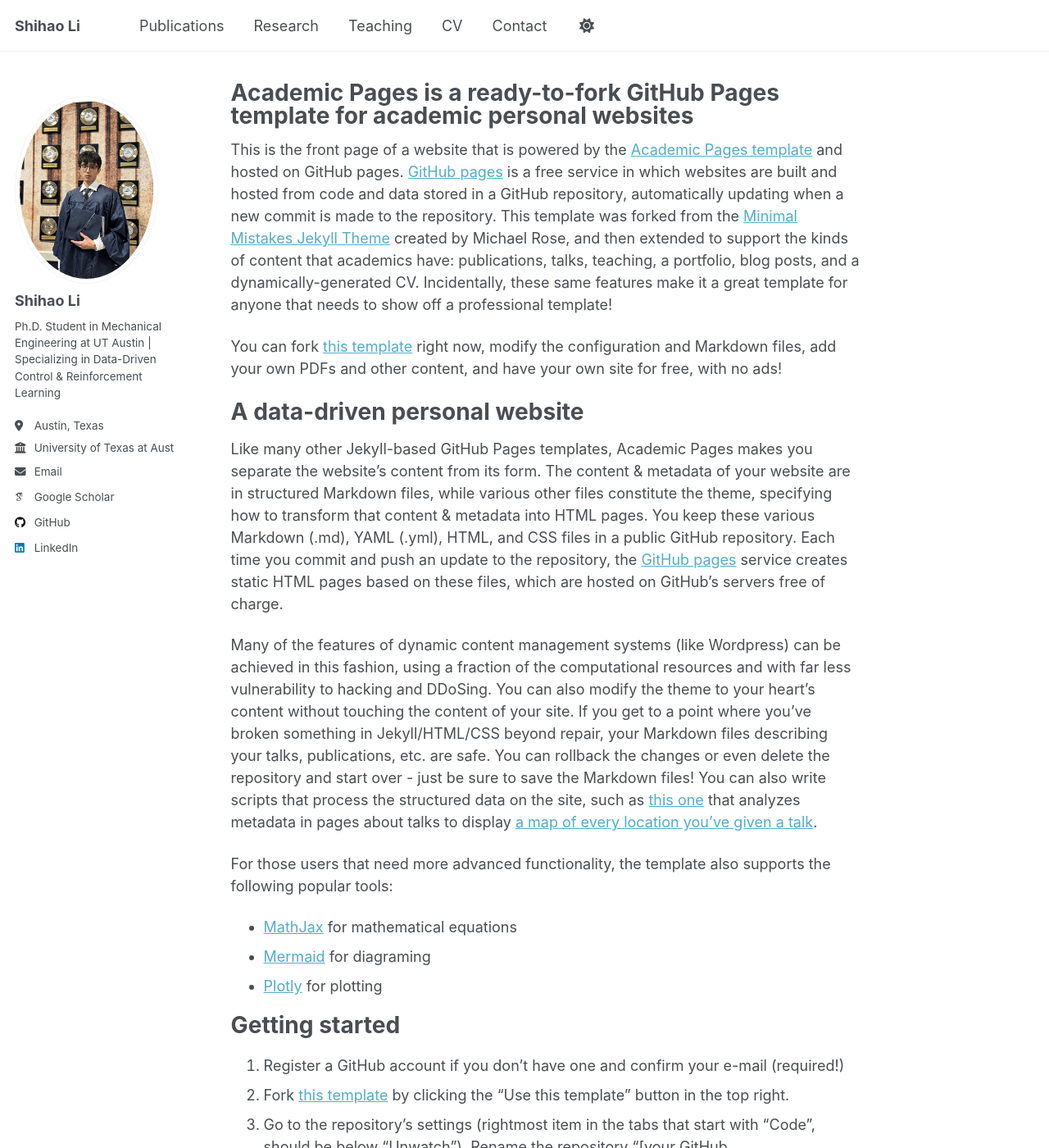
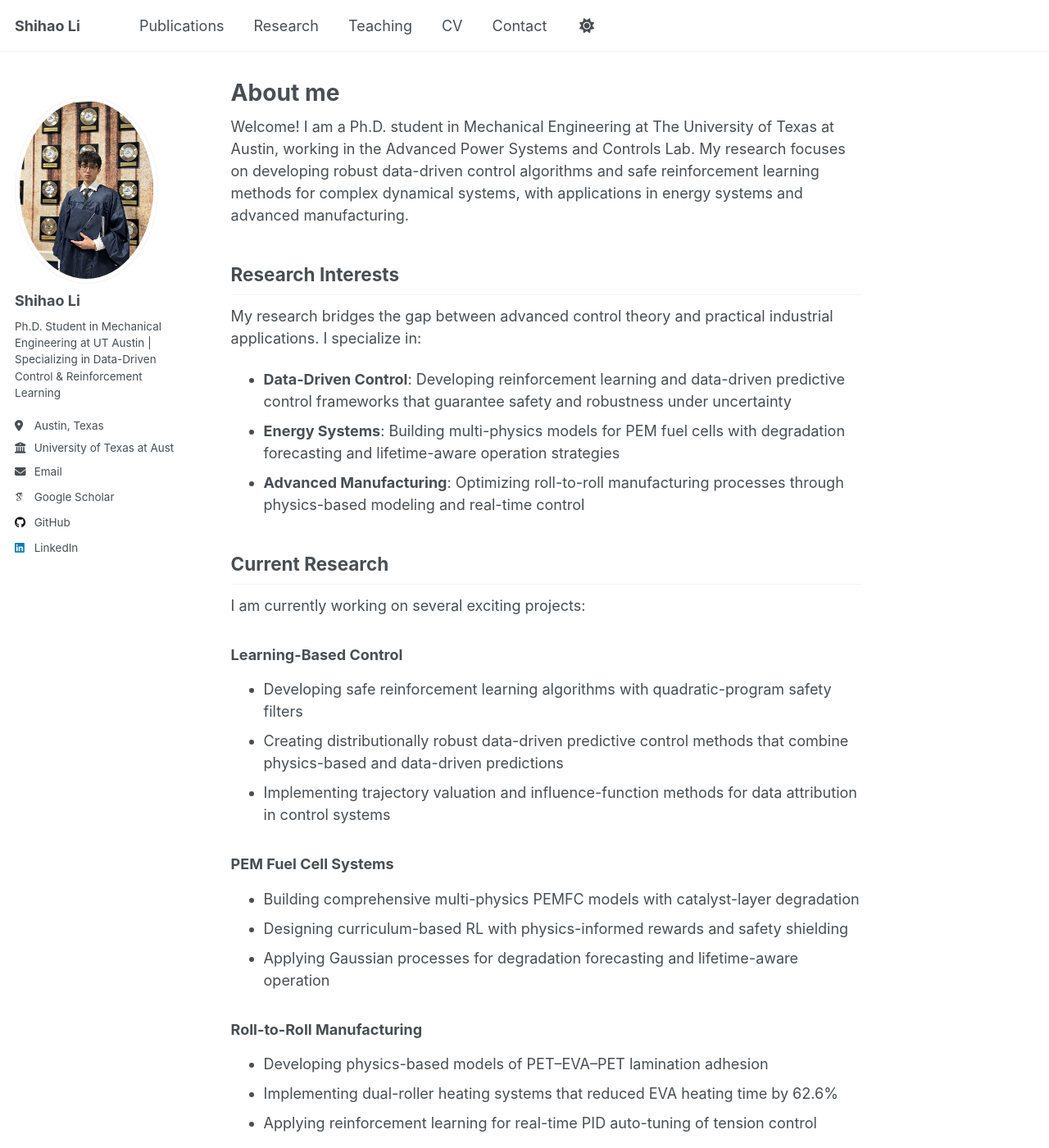
Before and after one commit to SheeHow/shihaoli.github.io, a Jekyll site: the page built from _pages/about.md, in a window 1280 px wide and 1400 px high. Shown: the whole window at 82% size. Built offline with Jekyll 4.4.1, drawn with Linux system fonts in a browser that asks for light colours; some web fonts are replaced; a script that is not in the unit is left out; some of the changed text lies outside the part shown.

Commit message:
Update about.md

```diff
--- a/_pages/about.md
+++ b/_pages/about.md
@@ -1,56 +1,73 @@
 ---
 permalink: /
-title: "Academic Pages is a ready-to-fork GitHub Pages template for academic personal websites"
+title: "About me"
 author_profile: true
 redirect_from:
   - /about/
   - /about.html
 ---
 
-This is the front page of a website that is powered by the [Academic Pages template](https://github.com/academicpages/academicpages.github.io) and hosted on GitHub pages. [GitHub pages](https://pages.github.com) is a free service in which websites are built and hosted from code and data stored in a GitHub repository, automatically updating when a new commit is made to the repository. This template was forked from the [Minimal Mistakes Jekyll Theme](https://mmistakes.github.io/minimal-mistakes/) created by Michael Rose, and then extended to support the kinds of content that academics have: publications, talks, teaching, a portfolio, blog posts, and a dynamically-generated CV. Incidentally, these same features make it a great template for anyone that needs to show off a professional template!
+Welcome! I am a Ph.D. student in Mechanical Engineering at The University of Texas at Austin, working in the Advanced Power Systems and Controls Lab. My research focuses on developing robust data-driven control algorithms and safe reinforcement learning methods for complex dynamical systems, with applications in energy systems and advanced manufacturing.
 
- You can fork [this template](https://github.com/academicpages/academicpages.github.io) right now, modify the configuration and Markdown files, add your own PDFs and other content, and have your own site for free, with no ads!
+## Research Interests
 
-A data-driven personal website
-======
-Like many other Jekyll-based GitHub Pages templates, Academic Pages makes you separate the website's content from its form. The content & metadata of your website are in structured Markdown files, while various other files constitute the theme, specifying how to transform that content & metadata into HTML pages. You keep these various Markdown (.md), YAML (.yml), HTML, and CSS files in a public GitHub repository. Each time you commit and push an update to the repository, the [GitHub pages](https://pages.github.com/) service creates static HTML pages based on these files, which are hosted on GitHub's servers free of charge.
+My research bridges the gap between advanced control theory and practical industrial applications. I specialize in:
 
-Many of the features of dynamic content management systems (like Wordpress) can be achieved in this fashion, using a fraction of the computational resources and with far less vulnerability to hacking and DDoSing. You can also modify the theme to your heart's content without touching the content of your site. If you get to a point where you've broken something in Jekyll/HTML/CSS beyond repair, your Markdown files describing your talks, publications, etc. are safe. You can rollback the changes or even delete the repository and start over - just be sure to save the Markdown files! You can also write scripts that process the structured data on the site, such as [this one](https://github.com/academicpages/academicpages.github.io/blob/master/talkmap.ipynb) that analyzes metadata in pages about talks to display [a map of every location you've given a talk](https://academicpages.github.io/talkmap.html).
+- **Data-Driven Control**: Developing reinforcement learning and data-driven predictive control frameworks that guarantee safety and robustness under uncertainty
+- **Energy Systems**: Building multi-physics models for PEM fuel cells with degradation forecasting and lifetime-aware operation strategies
+- **Advanced Manufacturing**: Optimizing roll-to-roll manufacturing processes through physics-based modeling and real-time control
 
-For those users that need more advanced functionality, the template also supports the following popular tools:
-- [MathJax](https://www.mathjax.org/) for mathematical equations
-- [Mermaid](https://mermaid.js.org/) for diagraming
-- [Plotly](https://plotly.com/javascript/) for plotting
+## Current Research
 
-Getting started
-======
-1. Register a GitHub account if you don't have one and confirm your e-mail (required!)
-1. Fork [this template](https://github.com/academicpages/academicpages.github.io) by clicking the "Use this template" button in the top right.
-1. Go to the repository's settings (rightmost item in the tabs that start with "Code", should be below "Unwatch"). Rename the repository "[your GitHub username].github.io", which will also be your website's URL.
-1. Set site-wide configuration and create content & metadata (see below -- also see [this set of diffs](http://archive.is/3TPas) showing what files were changed to set up [an example site](https://getorg-testacct.github.io) for a user with the username "getorg-testacct")
-1. Upload any files (like PDFs, .zip files, etc.) to the files/ directory. They will appear at https://[your GitHub username].github.io/files/example.pdf.
-1. Check status by going to the repository settings, in the "GitHub pages" section
+I am currently working on several exciting projects:
 
-Site-wide configuration
-------
-The main configuration file for the site is in the base directory in [_config.yml](https://github.com/academicpages/academicpages.github.io/blob/master/_config.yml), which defines the content in the sidebars and other site-wide features. You will need to replace the default variables with ones about yourself and your site's github repository. The configuration file for the top menu is in [_data/navigation.yml](https://github.com/academicpages/academicpages.github.io/blob/master/_data/navigation.yml). For example, if you don't have a portfolio or blog posts, you can remove those items from that navigation.yml file to remove them from the header.
+### Learning-Based Control
+- Developing safe reinforcement learning algorithms with quadratic-program safety filters
+- Creating distributionally robust data-driven predictive control methods that combine physics-based and data-driven predictions
+- Implementing trajectory valuation and influence-function methods for data attribution in control systems
 
-Create content & metadata
-------
-For site content, there is one Markdown file for each type of content, which are stored in directories like _publications, _talks, _posts, _teaching, or _pages. For example, each talk is a Markdown file in the [_talks directory](https://github.com/academicpages/academicpages.github.io/tree/master/_talks). At the top of each Markdown file is structured data in YAML about the talk, which the theme will parse to do lots of cool stuff. The same structured data about a talk is used to generate the list of talks on the [Talks page](https://academicpages.github.io/talks), each [individual page](https://academicpages.github.io/talks/2012-03-01-talk-1) for specific talks, the talks section for the [CV page](https://academicpages.github.io/cv), and the [map of places you've given a talk](https://academicpages.github.io/talkmap.html) (if you run this [python file](https://github.com/academicpages/academicpages.github.io/blob/master/talkmap.py) or [Jupyter notebook](https://github.com/academicpages/academicpages.github.io/blob/master/talkmap.ipynb), which creates the HTML for the map based on the contents of the _talks directory).
+### PEM Fuel Cell Systems
+- Building comprehensive multi-physics PEMFC models with catalyst-layer degradation
+- Designing curriculum-based RL with physics-informed rewards and safety shielding
+- Applying Gaussian processes for degradation forecasting and lifetime-aware operation
 
-**Markdown generator**
+### Roll-to-Roll Manufacturing
+- Developing physics-based models of PET–EVA–PET lamination adhesion
+- Implementing dual-roller heating systems that reduced EVA heating time by 62.6%
+- Applying reinforcement learning for real-time PID auto-tuning of tension control
 
-The repository includes [a set of Jupyter notebooks](https://github.com/academicpages/academicpages.github.io/tree/master/markdown_generator
-) that converts a CSV containing structured data about talks or presentations into individual Markdown files that will be properly formatted for the Academic Pages template. The sample CSVs in that directory are the ones I used to create my own personal website at stuartgeiger.com. My usual workflow is that I keep a spreadsheet of my publications and talks, then run the code in these notebooks to generate the Markdown files, then commit and push them to the GitHub repository.
+## Education
 
-How to edit your site's GitHub repository
-------
-Many people use a git client to create files on their local computer and then push them to GitHub's servers. If you are not familiar with git, you can directly edit these configuration and Markdown files directly in the github.com interface. Navigate to a file (like [this one](https://github.com/academicpages/academicpages.github.io/blob/master/_talks/2012-03-01-talk-1.md) and click the pencil icon in the top right of the content preview (to the right of the "Raw | Blame | History" buttons). You can delete a file by clicking the trashcan icon to the right of the pencil icon. You can also create new files or upload files by navigating to a directory and clicking the "Create new file" or "Upload files" buttons.
+**Ph.D. in Mechanical Engineering** (2023 - Present)
+University of Texas at Austin
+GPA: 3.95/4.0
 
-Example: editing a Markdown file for a talk
-![Editing a Markdown file for a talk](/images/editing-talk.png)
+**B.S. in Mechanical Engineering** (2019 - 2023)
+Pennsylvania State University
+GPA: 3.67/4.0, Major GPA: 3.86/4.0
 
-For more info
-------
-More info about configuring Academic Pages can be found in [the guide](https://academicpages.github.io/markdown/), the [growing wiki](https://github.com/academicpages/academicpages.github.io/wiki), and you can always [ask a question on GitHub](https://github.com/academicpages/academicpages.github.io/discussions). The [guides for the Minimal Mistakes theme](https://mmistakes.github.io/minimal-mistakes/docs/configuration/) (which this theme was forked from) might also be helpful.
+## Recent Publications
+
+I have published 8 papers in peer-reviewed journals and conferences, focusing on data-driven control, system identification, and optimization. My work includes:
+
+- Model-inspired distributionally robust data-enabled predictive control (MDR-DeePC)
+- Adhesion dynamics modeling in roll-to-roll lamination processes
+- Battery degradation minimization for autonomous mobile robots
+- Influence functions for data attribution in linear system identification
+
+[See all publications →](/publications/)
+
+## Awards & Recognition
+
+- Warren A. and Alice L. Meyer Endowed Scholarship (UT Austin)
+- Dean's List (Multiple Semesters, Penn State)
+- CSWA Certified in SolidWorks
+
+## Professional Service
+
+- Peer Reviewer: Modeling, Estimation and Control Conference (MECC)
+- Peer Reviewer: ASME Journal of Dynamic Systems, Measurement and Control
+
+## Contact
+
+Feel free to reach out to me at **shihaoli01301@utexas.edu** if you'd like to discuss research collaborations or have any questions about my work!
```
